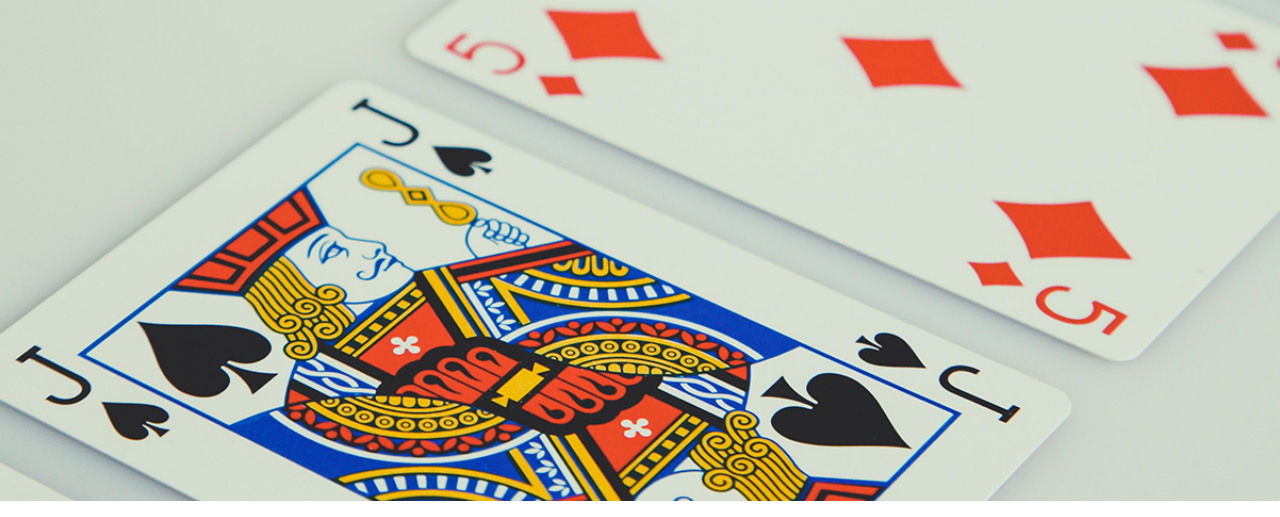
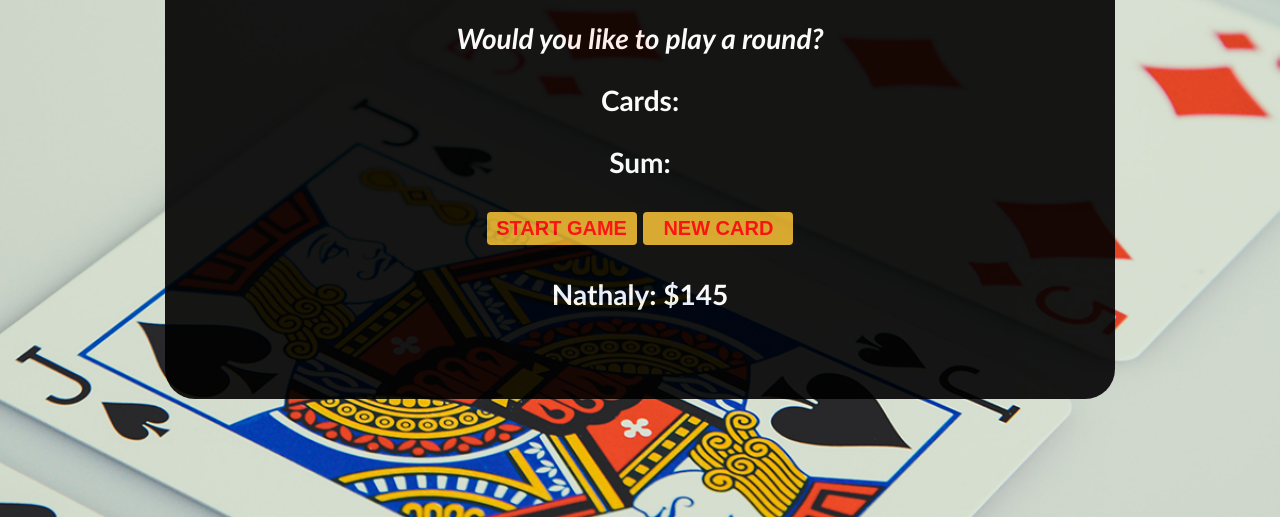
Before and after one commit to nath248/blackjack-game-js, a plain HTML site: page index.html in a window 1280 px wide. Shown: the part 299-816 px from the top of the page. Drawn offline with Linux system fonts and the light colour scheme.

Commit message:
Add different styles & start Over Button

```diff
--- a/index.html
+++ b/index.html
@@ -10,14 +10,18 @@
 </head>
 
 <body>
-    <h1>Welcome to BlackJack!</h1>
+    <div>
+        <h1>Welcome to the BlackJack Game!</h1>
         <p id="message-el">Would you like to play a round?</p>
         <p id="cards-el">Cards:</p>
         <p id="sum-el">Sum: </p>
-    <button onclick="startGame()">START GAME</button>
+        <button id="startButton" onclick="startGame()">START GAME</button>
+        <button class="hide" onclick="startGame()">START OVER</button>
         <button onclick="newCard()">NEW CARD</button>
         <p id="player-el"></p>
         <script src="script.js"></script>
+    </div>
+
 </body>
 
 </html>
--- a/main.css
+++ b/main.css
@@ -5,6 +5,20 @@ body {
     background-size: cover;
     color: white;
     font-weight: bold;
+    font-size: 28px;
+    min-height: 100vh;
+    display: flex;
+    align-content: center;
+    align-items: center;
+    justify-content: center;
+    flex-direction: column;
+}
+
+div {
+    background-color: black;
+    opacity: 0.9;
+    padding: 60px;
+    border-radius: 30px;
 }
 
 h1 {
@@ -16,15 +30,20 @@ h1 {
 }
 
 button {
-    color: #016f32;
+    color: red;
     width: 150px;
     background-color: goldenrod;
     padding-top: 5px;
     padding-bottom: 5px;
     font-weight: bold;
+    font-size: 20px;
     border: none;
-    border-radius: 2px;
-    margin-bottom: 2px;
-    margin-top: 2px;
+    border-radius: 4px;
+    margin-bottom: 4px;
+    margin-top: 4px;
     ;
 }
+
+.hide {
+    display: none;
+}
--- a/script.js
+++ b/script.js
@@ -6,6 +6,8 @@ let message = "";
 let messageEl = document.getElementById("message-el");
 let sumEl = document.getElementById("sum-el");
 let cardsEl = document.getElementById("cards-el");
+let startOverButton = document.querySelector(".hide");
+let startButton = document.getElementById("startButton");
 let player = {
     name: "Nathaly",
     chips: 145
@@ -27,6 +29,8 @@ function getRandomCard() {
 };
 
 function startGame() {
+    startButton.classList.remove("hide");
+    startOverButton.classList.add("hide");
     isAlive = true;
     let firstCard = getRandomCard();
     let secondCard = getRandomCard();
@@ -46,9 +50,13 @@ function renderGame() {
     } else if (sum === 21) {
         message = "Yay!! You've got Blackjack!";
         hasBlackjack = true;
+        startOverButton.classList.remove("hide");
+        startButton.classList.add("hide");
     } else {
         message = "Oh No! You're out of the game!";
         isAlive = false;
+        startOverButton.classList.remove("hide");
+        startButton.classList.add("hide");
     }
     messageEl.textContent = message;
 };
```
Lines whose indentation alone changed are shown as unchanged.
